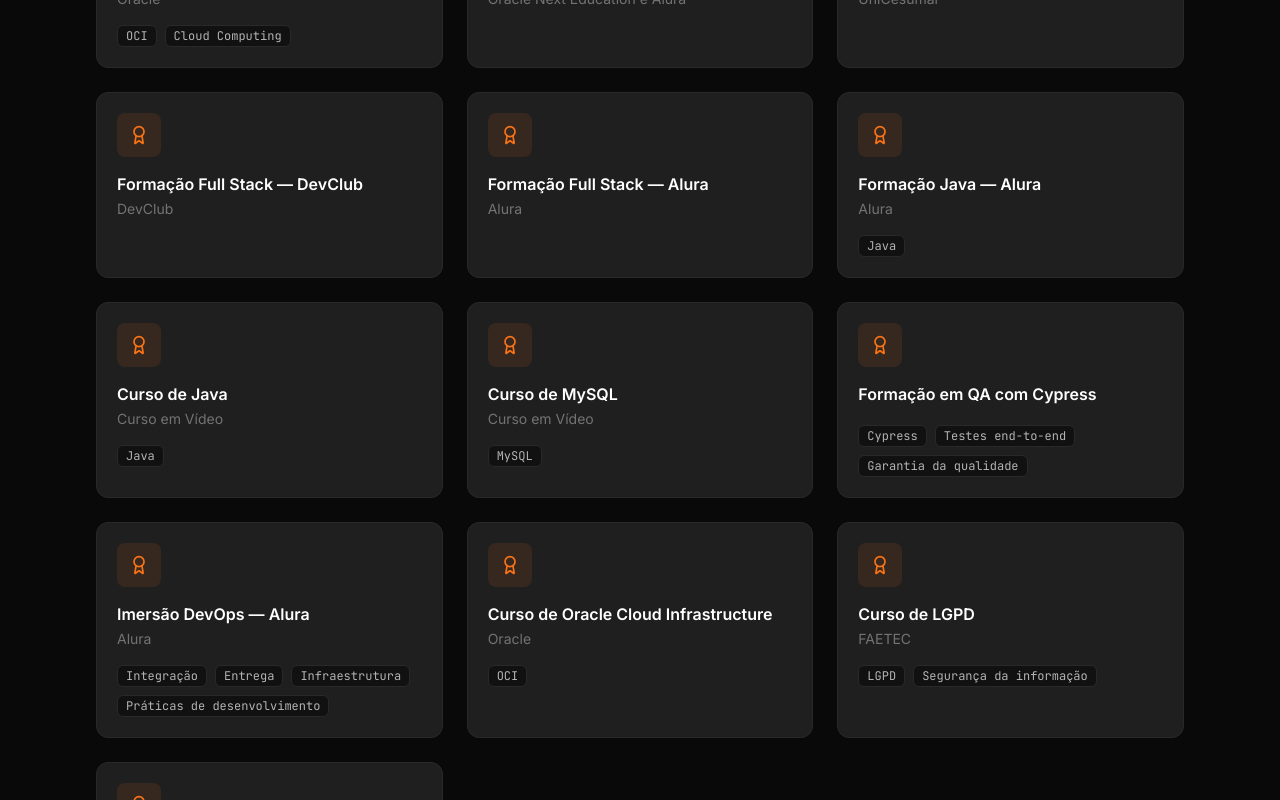
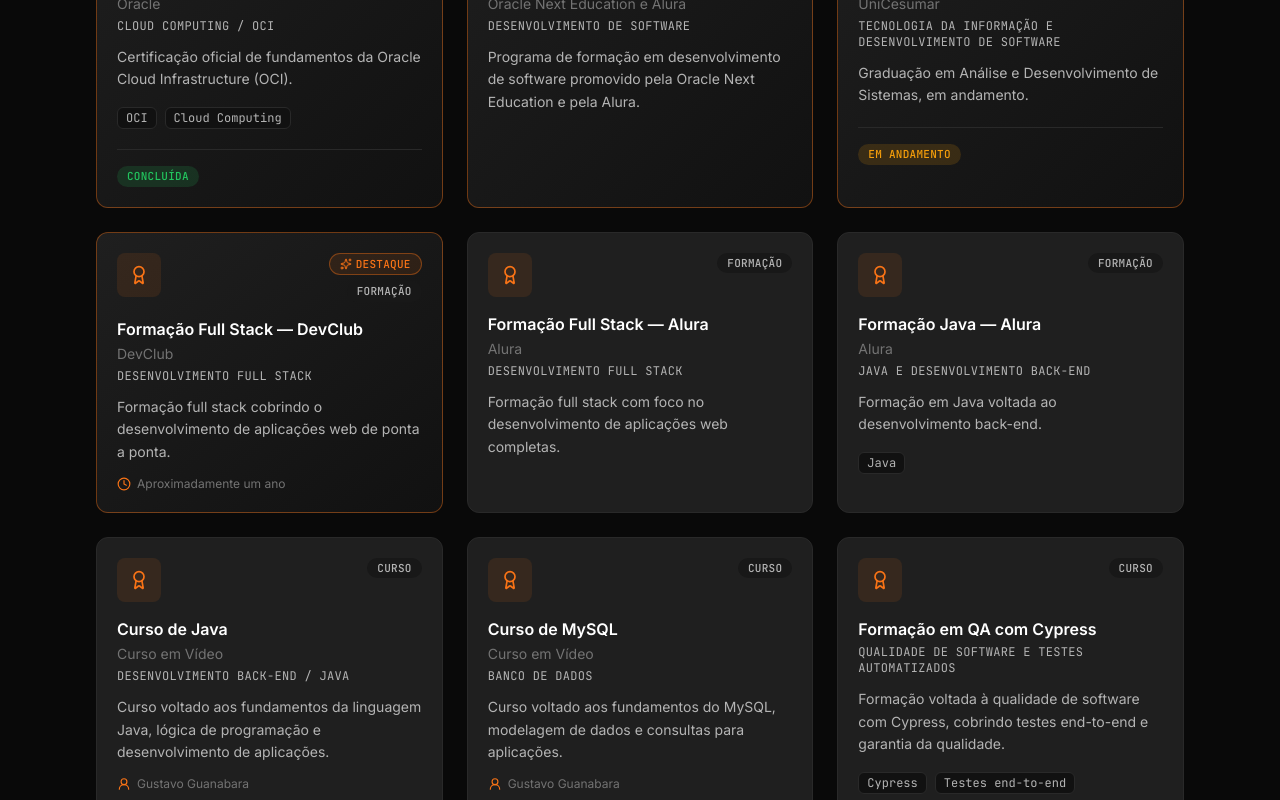
Before and after one commit to diegovieiradv/portfolio-diego-vieira, a Next.js app: page /certificacoes in a window 1280 px wide. Shown: the part 600-1400 px from the top of the page. Built offline with nearby package versions, Linux system fonts and the light colour scheme.

Commit message:
feat: aprimorar cards de formação e certificações

```diff
--- a/src/components/ui/CertificationCard.tsx
+++ b/src/components/ui/CertificationCard.tsx
@@ -1,5 +1,5 @@
 import Image from "next/image";
-import { ArrowUpRight, Award } from "lucide-react";
+import { ArrowUpRight, Award, Clock, Sparkles, UserRound } from "lucide-react";
 import type { Certification, CertificationStatus } from "@/types/certification";
 import { cn } from "@/lib/utils";
 
@@ -14,13 +14,20 @@
 
 export function CertificationCard({ certification }: CertificationCardProps) {
   return (
-    <article className="flex flex-col rounded-xl border border-border bg-card p-5 transition-colors hover:border-primary/60">
+    <article
+      className={cn(
+        "flex flex-col rounded-xl border bg-card p-5 transition-colors hover:border-primary/60",
+        certification.featured
+          ? "border-primary/40 bg-gradient-to-br from-card to-surface"
+          : "border-border"
+      )}
+    >
       <div className="flex items-start justify-between gap-3">
         <div className="flex h-11 w-11 items-center justify-center overflow-hidden rounded-lg bg-primary-subtle text-primary">
           {certification.image ? (
             <Image
               src={certification.image}
-              alt={`Logo da instituição ${certification.institution}`}
+              alt={`Logo da instituição ${certification.institution ?? ""}`}
               width={44}
               height={44}
               className="h-full w-full object-cover"
@@ -29,23 +36,53 @@
             <Award className="h-5 w-5" aria-hidden="true" />
           )}
         </div>
-        {certification.status ? (
-          <span
-            className={cn(
-              "inline-flex items-center rounded-full px-2.5 py-0.5 font-mono text-[11px] font-medium uppercase tracking-wide",
-              statusStyles[certification.status]
-            )}
-          >
-            {certification.status}
+
+        <div className="flex flex-col items-end gap-1.5">
+          {certification.featured ? (
+            <span className="inline-flex items-center gap-1 rounded-full border border-primary/40 bg-primary-subtle px-2.5 py-0.5 font-mono text-[11px] font-medium uppercase tracking-wide text-primary">
+              <Sparkles className="h-3 w-3" aria-hidden="true" />
+              Destaque
             </span>
           ) : null}
+          <span className="inline-flex items-center rounded-full bg-surface-secondary px-2.5 py-0.5 font-mono text-[11px] font-medium uppercase tracking-wide text-secondary">
+            {certification.category}
+          </span>
+        </div>
       </div>
 
       <h3 className="mt-4 font-semibold leading-snug text-foreground">{certification.title}</h3>
+
+      {certification.institution ? (
         <p className="mt-1 text-sm text-muted">
           {certification.institution}
           {certification.date ? ` · ${certification.date}` : ""}
         </p>
+      ) : null}
+
+      <p className="mt-1 font-mono text-xs uppercase tracking-wide text-secondary">
+        {certification.area}
+      </p>
+
+      {certification.description ? (
+        <p className="mt-3 text-sm leading-relaxed text-secondary">{certification.description}</p>
+      ) : null}
+
+      {certification.instructor || certification.duration ? (
+        <div className="mt-3 flex flex-wrap gap-x-4 gap-y-1.5 text-xs text-muted">
+          {certification.instructor ? (
+            <span className="inline-flex items-center gap-1.5">
+              <UserRound className="h-3.5 w-3.5 text-primary" aria-hidden="true" />
+              {certification.instructor}
+            </span>
+          ) : null}
+          {certification.duration ? (
+            <span className="inline-flex items-center gap-1.5">
+              <Clock className="h-3.5 w-3.5 text-primary" aria-hidden="true" />
+              {certification.duration}
+            </span>
+          ) : null}
+        </div>
+      ) : null}
 
       {certification.skills && certification.skills.length > 0 ? (
         <ul className="mt-4 flex flex-wrap gap-2">
@@ -60,17 +97,32 @@
         </ul>
       ) : null}
 
+      {certification.status || certification.credentialUrl ? (
+        <div className="mt-5 flex flex-wrap items-center justify-between gap-3 border-t border-border pt-4">
+          {certification.status ? (
+            <span
+              className={cn(
+                "inline-flex items-center rounded-full px-2.5 py-0.5 font-mono text-[11px] font-medium uppercase tracking-wide",
+                statusStyles[certification.status]
+              )}
+            >
+              {certification.status}
+            </span>
+          ) : null}
+
           {certification.credentialUrl ? (
             <a
               href={certification.credentialUrl}
               target="_blank"
               rel="noopener noreferrer"
-          className="mt-5 inline-flex items-center gap-1.5 text-sm font-medium text-secondary transition-colors hover:text-primary"
+              className="inline-flex items-center gap-1.5 text-sm font-medium text-secondary transition-colors hover:text-primary"
             >
               Ver certificação
               <ArrowUpRight className="h-4 w-4" aria-hidden="true" />
             </a>
           ) : null}
+        </div>
+      ) : null}
     </article>
   );
 }
```
Lines whose indentation alone changed are shown as unchanged.
